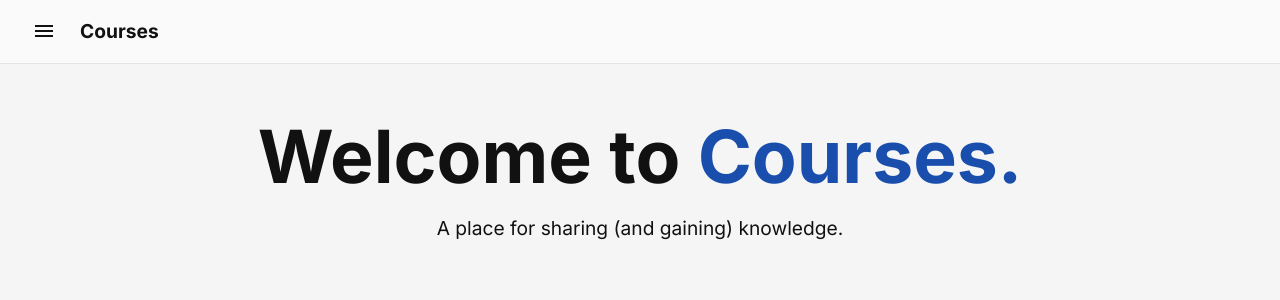
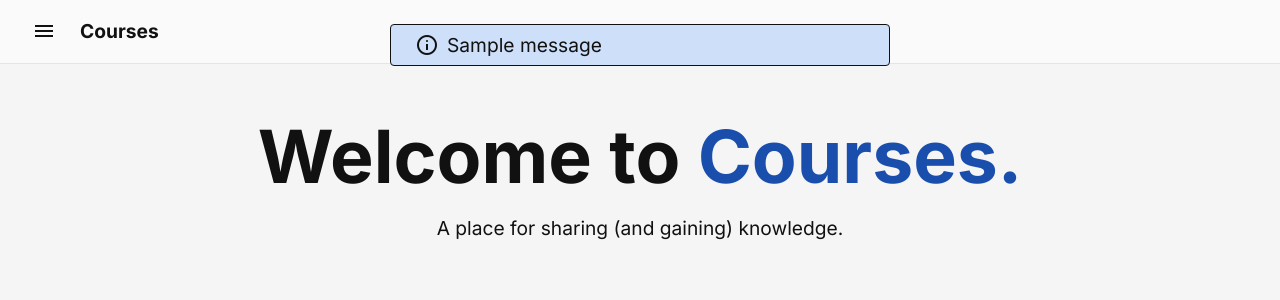
Before and after one commit to dracotato/courses, a Flask app: page / in a window 1280 px wide. Shown: the top 300 px of the page. Run offline with Flask 3, Linux system fonts and the light colour scheme; one stand-in notice (Sample message) is shown.

Commit message:
feat(routes): add info/error messages
closes: #17

```diff
--- a/src/views/auth.py
+++ b/src/views/auth.py
@@ -3,6 +3,7 @@ from re import fullmatch
 
 from flask import (
     Blueprint,
+    flash,
     g,
     redirect,
     render_template,
@@ -45,11 +46,13 @@ def check_login():
     if not g.get("user"):
         # remember this page to come back after logging in
         session["prev_location"] = request.url
+        flash("Please log-in first.")
         return redirect(url_for("root.auth.login"))
 
 
 def check_logout():
     if g.get("user"):
+        flash("You're already logged-in.")
         return redirect(url_for("root.index"))
 
 
@@ -61,6 +64,7 @@ def logged_in(view):
         if g.get("user"):
             return view(*args, **kwargs)
         else:
+            flash("Please log-in first.")
             return redirect(url_for("root.auth.login"))
 
     return wrapper
@@ -74,6 +78,7 @@ def logged_out(view):
         if not g.get("user"):
             return view(*args, **kwargs)
         else:
+            flash("You're already logged-in.")
             return redirect(url_for("root.index"))
 
     return wrapper
@@ -88,28 +93,41 @@ def register():
 
         # validity checks
         if not all(formdata):  # prevents any optional fields
+            flash(
+                "Please fill all fields.",
+                category="error",
+            )
             valid = False
         if not fullmatch(r"[a-zA-Z0-9]+", formdata["username"]):
+            flash(
+                "Usernames can only contain letters and numbers and NO spaces.",
+                category="error",
+            )
             valid = False
         if not fullmatch(
             r"[a-zA-Z0-9-.]+@[a-zA-Z0-9]+\.[a-zA-Z0-9]+", formdata["email"]
         ):
+            flash("Please use a valid email.", category="error")
             valid = False
         if len(formdata["password"]) < 8:
+            flash("Password must be more than 8 characters.", category="error")
             valid = False
         if formdata["password"] != formdata["confirm-password"]:
+            flash("Passwords don't match. Please try again.", category="error")
             valid = False
         if db_execute(
             "SELECT * FROM user WHERE username = ?",
             params=(formdata["username"],),
             fetch_type=1,
         ):
+            flash("Username is already in use. Please log-in.", category="error")
             valid = False
         if db_execute(
             "SELECT * FROM user WHERE email = ?",
             params=(formdata["email"],),
             fetch_type=1,
         ):
+            flash("Email is already in use. Please log-in.", category="error")
             valid = False
 
         if valid:
@@ -122,6 +140,7 @@ def register():
                 ),
                 commit=True,
             )
+            flash("Your account was created. Please log-in.")
             return redirect(url_for(".login"))
 
     return render_template("register.html", title="Register")
@@ -140,9 +159,9 @@ def login():
         )
 
         if not result:
-            return "error in email or password."
+            flash("Error in email/username or password.", "error")
 
-        if check_password_hash(result["password"], formdata["password"]):  # pyright: ignore
+        elif check_password_hash(result["password"], formdata["password"]):  # pyright: ignore
             session["session_id"] = db_execute(
                 "INSERT INTO session(useragent,user) VALUES (?,?)",
                 params=(request.user_agent.string, result["userid"]),  # pyright: ignore
@@ -168,4 +187,5 @@ def logout():
         )
         session.pop("session_id", None)
 
+    flash("You've logged-out. Please log-in again.")
     return redirect(url_for(".login"))
--- a/src/web/static/css/components.css
+++ b/src/web/static/css/components.css
@@ -2,6 +2,7 @@ a {
   color: var(--clr-primary-500);
   text-decoration: none;
 }
+
 /* Button Component */
 .btn {
   display: block;
@@ -114,6 +115,48 @@ dialog {
 
 dialog::backdrop {
   background-color: color-mix(in srgb, black 30%, transparent);
+}
+
+/* Message Component */
+.msg-container {
+  display: flex;
+  flex-direction: column;
+  gap: 12px;
+  width: 80vw;
+  max-width: 500px;
+  max-height: 100vh;
+  padding-block: 24px;
+  position: absolute;
+  top: 0;
+  left: 50%;
+  translate: -50% 0;
+  overflow: visible hidden;
+  scrollbar-width: none;
+  z-index: 100;
+}
+
+.msg {
+  display: flex;
+  gap: 8px;
+  background-color: var(--clr-primary-050);
+  width: 100%;
+  padding: 8px 24px;
+  border: 1px solid var(--clr-gray-900);
+  border-radius: 4px;
+  transition:
+    transform 350ms ease-in-out,
+    opacity 300ms ease-in-out;
+  user-select: none;
+  cursor: pointer;
+}
+
+.msg.fade-out {
+  transform: translateX(80%);
+  opacity: 0;
+}
+
+.msg.error {
+  background-color: var(--clr-danger-050);
 }
 
 /* Lesson Render Components */
--- a/src/web/static/js/base.js
+++ b/src/web/static/js/base.js
@@ -1,9 +1,11 @@
 const sidebar = document.querySelector(".sidebar");
-const menuIcon = document.querySelector(".topbar .menu-icon");
-const closeIcon = document.querySelector(".topbar .close-icon");
 
-menuIcon.addEventListener("click", openSidebar);
-closeIcon.addEventListener("click", closeSidebar);
+document
+  .querySelector(".topbar .menu-icon")
+  .addEventListener("click", openSidebar);
+document
+  .querySelector(".topbar .close-icon")
+  .addEventListener("click", closeSidebar);
 
 function openSidebar() {
   sidebar.classList.add("open");
@@ -13,6 +15,7 @@ function closeSidebar() {
   sidebar.classList.remove("open");
 }
 
+/* toggle dropdown when clicking on dropdown-btn */
 document.querySelectorAll(".dropdown").forEach((entry) => {
   entry.querySelector(".dropdown-btn").addEventListener("click", (e) => {
     entry.classList.toggle("open");
@@ -54,3 +57,27 @@ async function deleteEnt(entity, ids, redirect = false) {
     }
   }
 }
+
+function rmMsg(msg) {
+  msg.classList.add("fade-out");
+  msg.addEventListener("transitionend", (_) => {
+    console.log("transition ended");
+    msg.remove();
+  });
+}
+
+document.querySelectorAll(".msg").forEach((msg, idx) => {
+  // delay before any message starts getting deleted
+  const baseDelay = 5000;
+  // delay between each message deletion
+  const stepDelay = 2000;
+  msg.addEventListener("click", () => {
+    rmMsg(msg);
+  });
+  setTimeout(
+    () => {
+      rmMsg(msg);
+    },
+    baseDelay + stepDelay * (idx + 1), // total delay
+  );
+});
--- a/src/web/templates/base.html
+++ b/src/web/templates/base.html
@@ -10,7 +10,7 @@
           rel="stylesheet">
     {# icons #}
     {# the icons query needs to be alphabetically ordered #}
-    <link href="https://fonts.googleapis.com/css2?family=Material+Symbols+Outlined&icon_names=add_box,close,code,delete,edit,format_bold,format_h1,format_h2,format_h3,format_h4,format_italic,format_list_bulleted,format_list_numbered,format_quote,help,home,link,login,logout,menu,more_horiz,person_add"
+    <link href="https://fonts.googleapis.com/css2?family=Material+Symbols+Outlined&icon_names=add_box,close,code,delete,edit,format_bold,format_h1,format_h2,format_h3,format_h4,format_italic,format_list_bulleted,format_list_numbered,format_quote,help,home,info,link,login,logout,menu,more_horiz,person_add,warning"
           rel="stylesheet" />
     {# css #}
     <link href="{{ url_for("static", filename="css/variables.css") }}"
@@ -29,6 +29,18 @@
     </title>
   </head>
   <body>
+    <ul class="msg-container">
+      {% for msg in get_flashed_messages(with_categories=True) %}
+        <li class="msg {{ msg[0] }}">
+          {% if msg[0] == "error" %}
+            <span class="material-symbols-outlined icon">warning</span>
+          {% else %}
+            <span class="material-symbols-outlined icon">info</span>
+          {% endif %}
+          {{ msg[1] }}
+        </li>
+      {% endfor %}
+    </ul>
     <header class="topbar">
       <span class="material-symbols-outlined icon menu-icon">menu</span>
       <span class="material-symbols-outlined icon close-icon">close</span>
```
Also changed, not shown: src/views/course.py (+18 -1 lines), src/views/lesson.py (+18 -3 lines).
